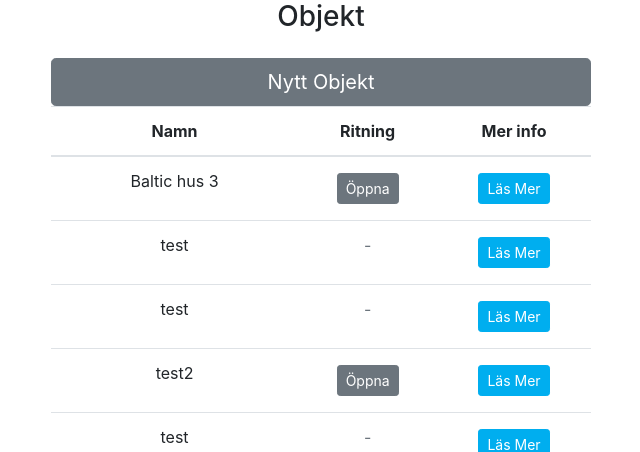
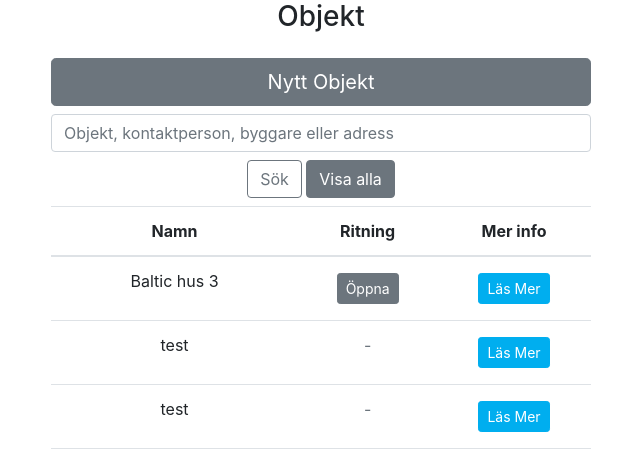
Before and after one commit to spangen87/docu-sign, a Django app: page /forms/objekt/ in a window 1280 px wide. Shown: the part 64-516 px from the top of the page, without its empty margins (319-959 px from the left). Run offline with Django 3.2, Linux system fonts and the light colour scheme; data comes from the database, SQL or seed files in the repository; some libraries are stand-ins or nearby versions.

Commit message:
feat: Add search to objects

```diff
--- a/door_automation_forms/templates/door_automation_forms/objekt.html
+++ b/door_automation_forms/templates/door_automation_forms/objekt.html
@@ -16,6 +16,11 @@
         <div class="col-12 col-md-6 text-center mx-auto mb-5">
             <a class="btn btn-lg btn-block btn-secondary" href="{% url 'new_object' %}">Nytt Objekt</a>
             <div class="table-responsive mb-5">
+                <form method="GET" action="{% url 'object' %}" class="form mt-2 mt-md-2">
+                    <input class="form-control mr-sm-2" type="text" name="q" placeholder="Objekt, kontaktperson, byggare eller adress" aria-label="Sök">
+                    <button class="btn btn-outline-secondary my-2 btn-inline" type="submit">Sök</button>
+                    <a class="btn btn-secondary" href="{% url 'object' %}">Visa alla</a>
+                </form>
                 <table class="table table-hover">
                     <thead>
                         <tr>
--- a/door_automation_forms/views.py
+++ b/door_automation_forms/views.py
@@ -130,8 +130,25 @@ def object(request):
     A view to return the objects
     """
     objects = Object.objects.all()
+    query = None
+
+    if request.GET:
+
+        if 'q' in request.GET:
+            query = request.GET['q']
+            if not query:
+                messages.error(request, "Ingen sökterm angiven!")
+
+            queries = Q(
+                name__icontains=query) | Q(
+                    contact_person__icontains=query) | Q(
+                        address__icontains=query) | Q(
+                            constructor__icontains=query)
+            objects = objects.filter(queries)
+
     context = {
         'objects': objects,
+        'search_term': query,
     }
 
     return render(request, 'door_automation_forms/objekt.html', context)
```
